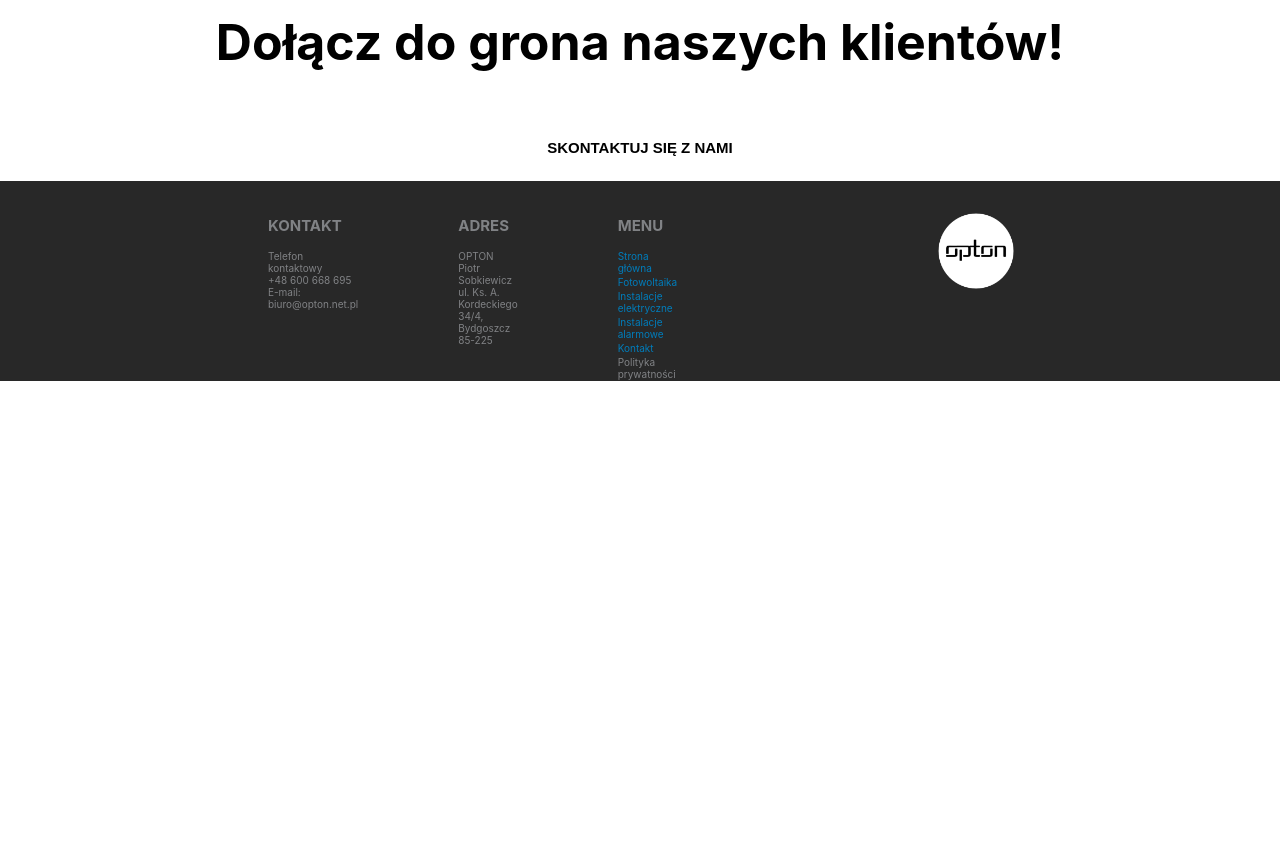
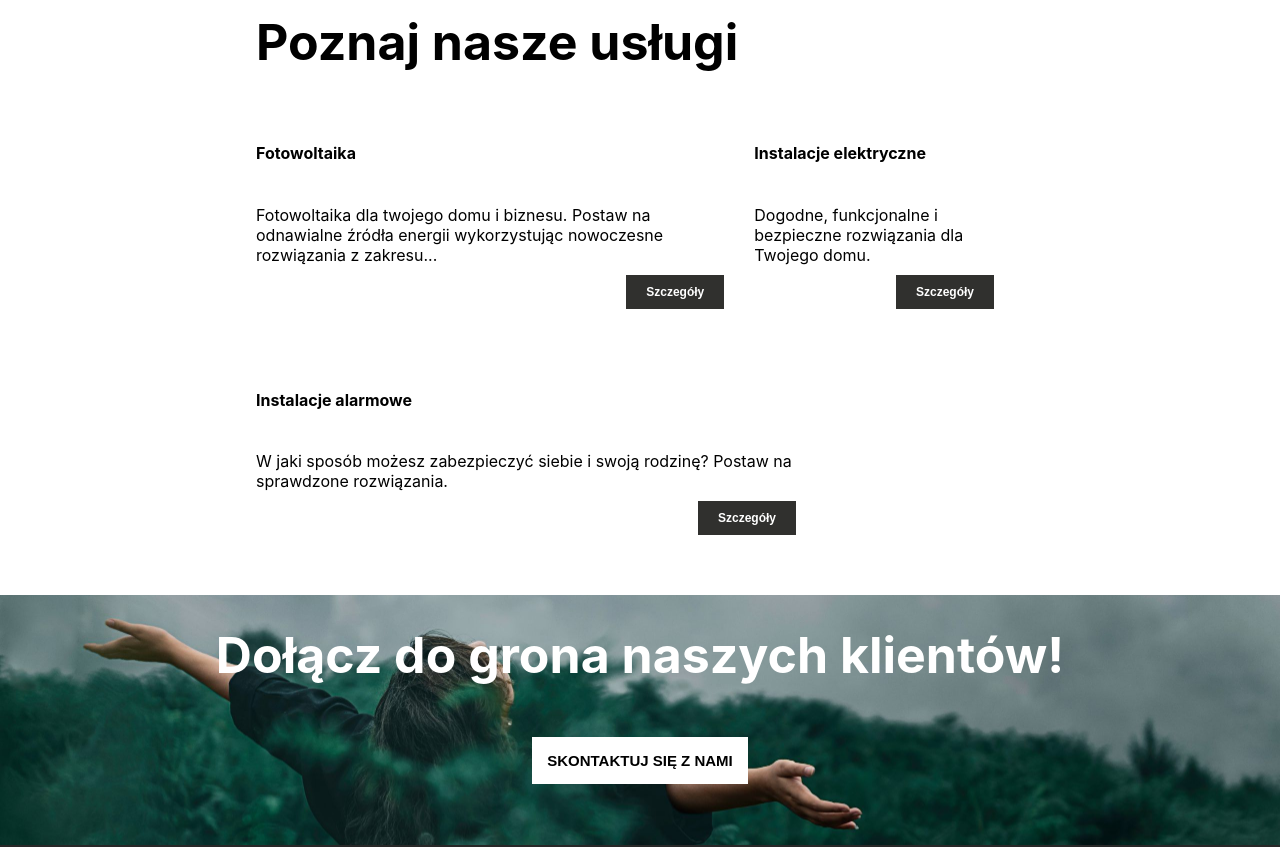
Before and after one commit to OdgrzewanyKotlet/OPTON, a React (Create React App) app: page / in a window 1280 px wide. Shown: the part 740-1587 px from the top of the page. Before the commit the page ends 1122 px from the top, so only its background shows below. Built offline with nearby package versions, Linux system fonts and the light colour scheme.

Commit message:
Services and contact updated

```diff
--- a/src/components/BasicSection/BasicSection.module.css
+++ b/src/components/BasicSection/BasicSection.module.css
@@ -2,8 +2,6 @@
   margin: 0;
   text-align: center;
   width: 100%;
-  background-size: cover;
-  background-position: top;
 }
 
 .BasicSection h2 {
--- a/src/components/Photovoltaics/Photovoltaics.js
+++ b/src/components/Photovoltaics/Photovoltaics.js
@@ -4,9 +4,10 @@ import styles from "./Photovoltaics.module.css";
 import FirstSection from "../FirstSection/FirstSection";
 import BasicSection from "../BasicSection/BasicSection";
 import Button from "../UI/Button/Button";
+import Services from "./Services/Services";
 
 class Photovoltaics extends Component {
-  buttonClickedHandler = () => {
+  contactButtonClickedHandler = () => {
     this.props.history.push({ pathname: "/kontakt" });
   };
 
@@ -20,8 +21,11 @@ class Photovoltaics extends Component {
           contactButton
         />
         <BasicSection>
+          <Services />
+        </BasicSection>
+        <BasicSection customClass={styles.Contact}>
           <h2>Dołącz do grona naszych klientów!</h2>
-          <Button clicked={this.buttonClickedHandler}>
+          <Button clicked={this.contactButtonClickedHandler}>
             SKONTAKTUJ SIĘ Z NAMI
           </Button>
         </BasicSection>
--- a/src/components/Photovoltaics/Photovoltaics.module.css
+++ b/src/components/Photovoltaics/Photovoltaics.module.css
@@ -0,0 +1,10 @@
+.Contact {
+  background-position-y: 25%;
+  background-image: url("../../assets/images/photovolt-contact.jpg");
+  background-size: cover;
+  height: 250px;
+}
+
+.Contact h2 {
+  color: white;
+}
--- /dev/null
+++ b/src/components/Photovoltaics/Services/Service/Service.js
@@ -0,0 +1,18 @@
+import React from "react";
+import styles from "./Service.module.css";
+import Button from "../../../UI/Button/Button";
+
+const service = (props) => (
+  <div className={styles.Service}>
+    <h4>{props.title}</h4>
+    <br />
+    {props.children}
+    <div style={{ display: "flex", justifyContent: "flex-end" }}>
+      <Button customClass={styles.Button} clicked={props.clicked}>
+        Szczegóły
+      </Button>
+    </div>
+  </div>
+);
+
+export default service;
--- /dev/null
+++ b/src/components/Photovoltaics/Services/Service/Service.module.css
@@ -0,0 +1,14 @@
+.Service {
+  display: flex;
+  flex-flow: column;
+  text-align: left;
+  padding-right: 20px;
+  max-width: 550px;
+}
+
+.Button {
+  color: white;
+  background-color: #30302e;
+  font-size: 12px;
+  padding: 10px 20px 10px 20px;
+}
--- /dev/null
+++ b/src/components/Photovoltaics/Services/Services.js
@@ -0,0 +1,52 @@
+import React, { Component } from "react";
+import styles from "./Services.module.css";
+import Service from "./Service/Service";
+import { withRouter } from "react-router-dom";
+
+class Services extends Component {
+  photovoltButtonClickedHandler = () => {
+    this.props.history.push({ pathname: "/", hash: "#top" });
+  };
+
+  electricityButtonClickedHandler = () => {
+    this.props.history.push({ pathname: "/instalacje-elektryczne" });
+  };
+
+  alarmsButtonClickedHandler = () => {
+    this.props.history.push({ pathname: "/instalacje-alarmowe" });
+  };
+
+  render() {
+    return (
+      <div className={styles.Services}>
+        <h2>Poznaj nasze usługi</h2>
+        <div className={styles.ContentBox}>
+          <Service
+            clicked={this.photovoltButtonClickedHandler}
+            title="Fotowoltaika"
+          >
+            Fotowoltaika dla twojego domu i biznesu. Postaw na odnawialne źródła
+            energii wykorzystując nowoczesne rozwiązania z zakresu...
+          </Service>
+          <Service
+            clicked={this.electricityButtonClickedHandler}
+            title="Instalacje elektryczne"
+          >
+            Dogodne, funkcjonalne i bezpieczne rozwiązania dla Twojego domu.
+          </Service>
+        </div>
+        <div className={styles.ContentBox}>
+          <Service
+            clicked={this.alarmsButtonClickedHandler}
+            title="Instalacje alarmowe"
+          >
+            W jaki sposób możesz zabezpieczyć siebie i swoją rodzinę? Postaw na
+            sprawdzone rozwiązania.
+          </Service>
+        </div>
+      </div>
+    );
+  }
+}
+
+export default withRouter(Services);
--- /dev/null
+++ b/src/components/Photovoltaics/Services/Services.module.css
@@ -0,0 +1,14 @@
+.Services {
+  margin-left: 20%;
+  margin-right: 20%;
+}
+
+.Services h2 {
+  text-align: left;
+  margin-bottom: 50px;
+}
+
+.ContentBox {
+  display: flex;
+  margin-bottom: 50px;
+}
```
Also changed, not shown: src/assets/images/photovolt-contact.jpg (added), 1 other file (tests, documents, lock files or other folders).
